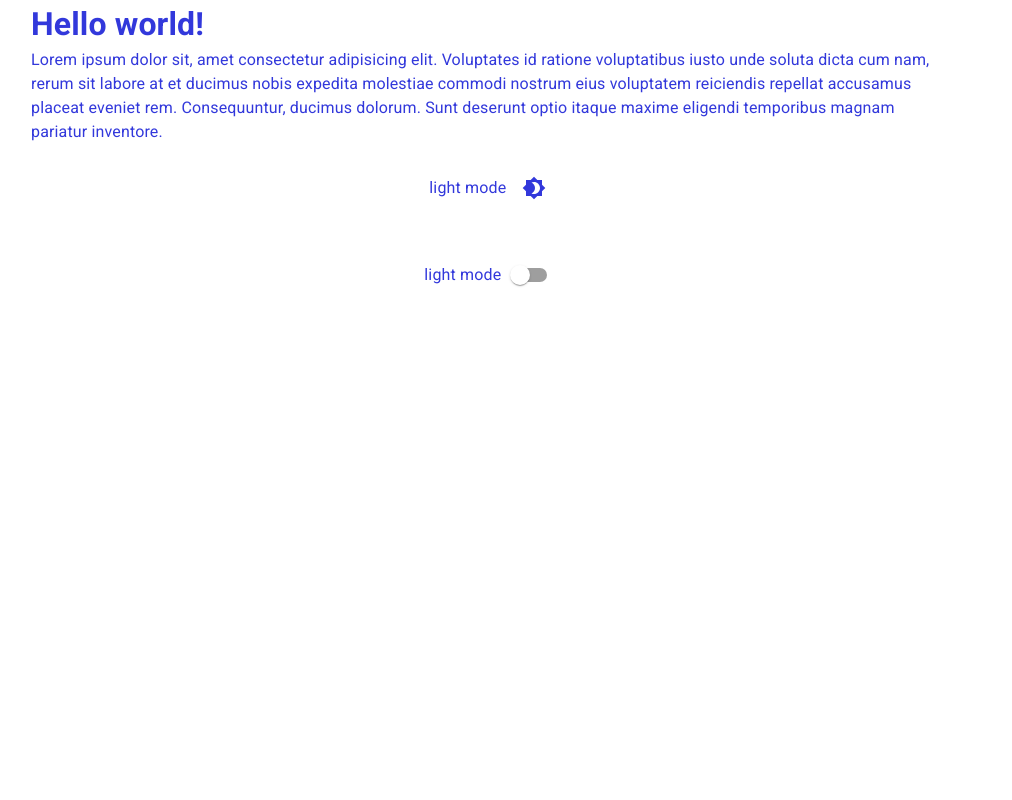
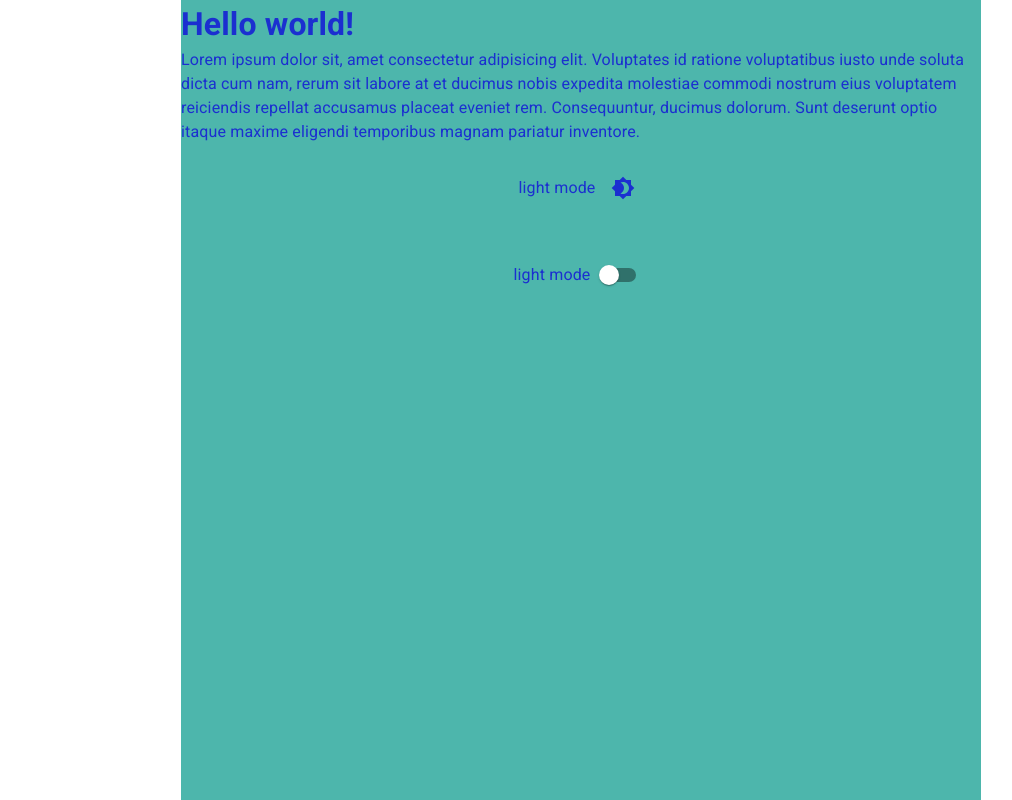
Before and after one commit to Frederic-K/MUI-Theming, a React (Create React App) app: page / in a window 1280 px wide. Shown: the whole page, without its empty margins (33-1045 px from the left). Built offline with nearby package versions, Linux system fonts and the light colour scheme.

Commit message:
working on bg 4 dark mode

```diff
--- a/src/App.jsx
+++ b/src/App.jsx
@@ -1,16 +1,19 @@
 import * as React from 'react'
 // import { useState } from 'react'
 import { ThemeProvider } from '@mui/material/styles'
-import { Container } from '@mui/material'
+
 import ColorModeContext from './themes/ColorModeContext'
 import ToggleColorMode from './themes/ToggleColorMode'
 import CssBaseline from '@mui/material/CssBaseline'
 // import Switch from '@mui/material/Switch'
 // import Button from '@mui/material/Button'
+import Container from '@mui/material/Container'
+import Box from '@mui/material/Box'
 import ThemeToggleButton from './components/Buttons/ThemeToggleButton'
 import ThemeSwitchButton from './components/Buttons/ThemeSwitchButton'
 
 import './app.css'
+import { teal } from '@mui/material/colors'
 
 export default function App() {
   const { colorMode, theme, mode } = ToggleColorMode()
@@ -21,8 +24,15 @@ export default function App() {
       <ThemeProvider theme={theme}>
         <CssBaseline />
         {/* div className={`app ${mode === 'dark' && 'dark-theme'}`} */}
-        <Container>
-          <div className="content">
+        <Container maxWidth="md">
+          <Box
+            sx={{
+              //backgroundImage: './assets/5053309-dark.jpg',
+              bgcolor: teal[300],
+              width: '100vh',
+              height: '100vh',
+            }}
+          >
             <h1>Hello world!</h1>
             <p>
               Lorem ipsum dolor sit, amet consectetur adipisicing elit.
@@ -34,7 +44,7 @@ export default function App() {
             </p>
             <ThemeToggleButton />
             <ThemeSwitchButton />
-          </div>
+          </Box>
         </Container>
         {/* </div> */}
       </ThemeProvider>
--- a/src/app.css
+++ b/src/app.css
@@ -14,8 +14,9 @@
   height: 100vh;
 }
 .dark-theme {
-  background-color: #1b2430;
-  color: #f1f1f1;
+  /* background-color: #1b2430;
+  color: #f1f1f1; */
+  background-image: url('./assets/5053309-dark.jpg');
 }
 .content {
   width: 80%;
--- a/src/components/Buttons/ThemeSwitchButton.jsx
+++ b/src/components/Buttons/ThemeSwitchButton.jsx
@@ -16,7 +16,7 @@ export default function ThemeSwitchButton() {
         width: '100%',
         alignItems: 'center',
         justifyContent: 'center',
-        bgcolor: 'background.default',
+        // bgcolor: 'background.default',
         color: 'text.primary',
         borderRadius: 1,
         p: 3,
--- a/src/components/Buttons/ThemeToggleButton.jsx
+++ b/src/components/Buttons/ThemeToggleButton.jsx
@@ -18,7 +18,7 @@ export default function ThemeToggleButton() {
         width: '100%',
         alignItems: 'center',
         justifyContent: 'center',
-        bgcolor: 'background.default',
+        // bgcolor: 'background.default',
         color: 'text.primary',
         borderRadius: 1,
         p: 3,
```
